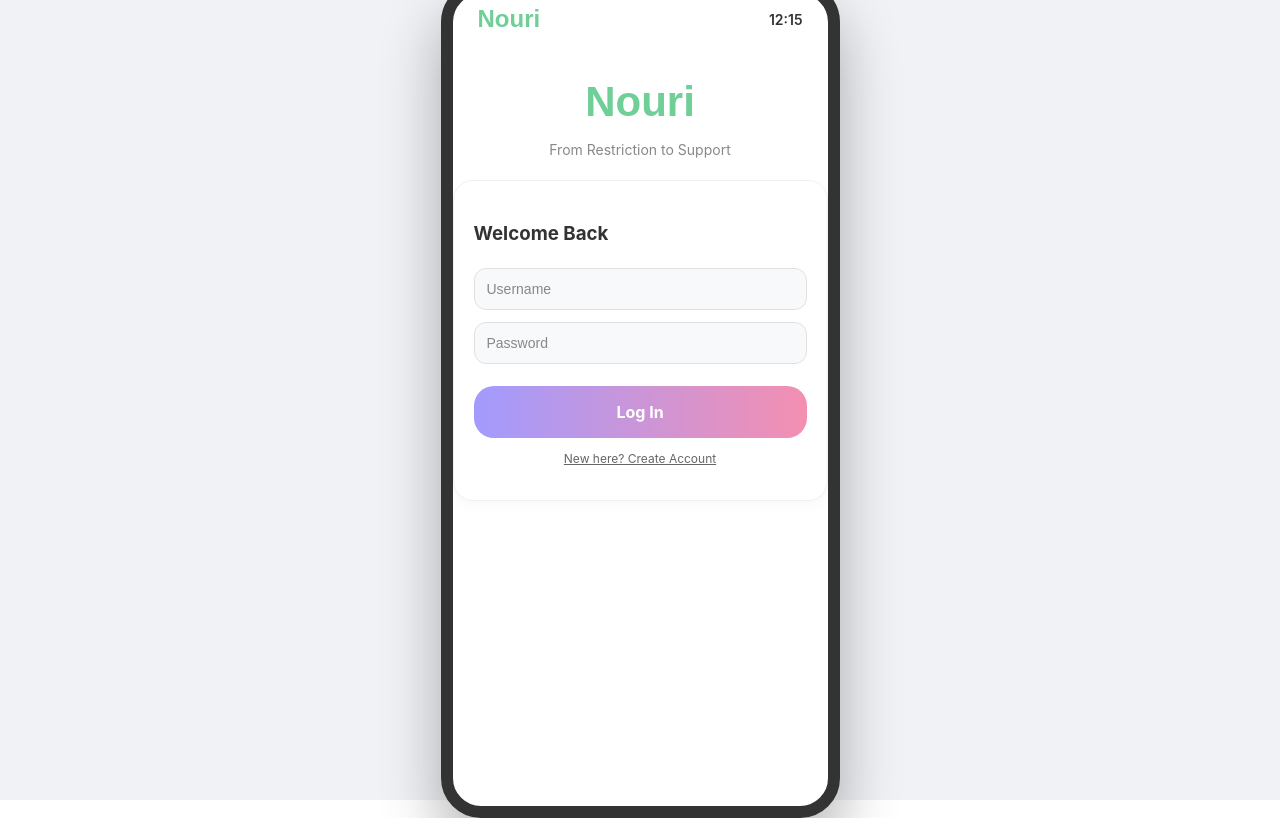
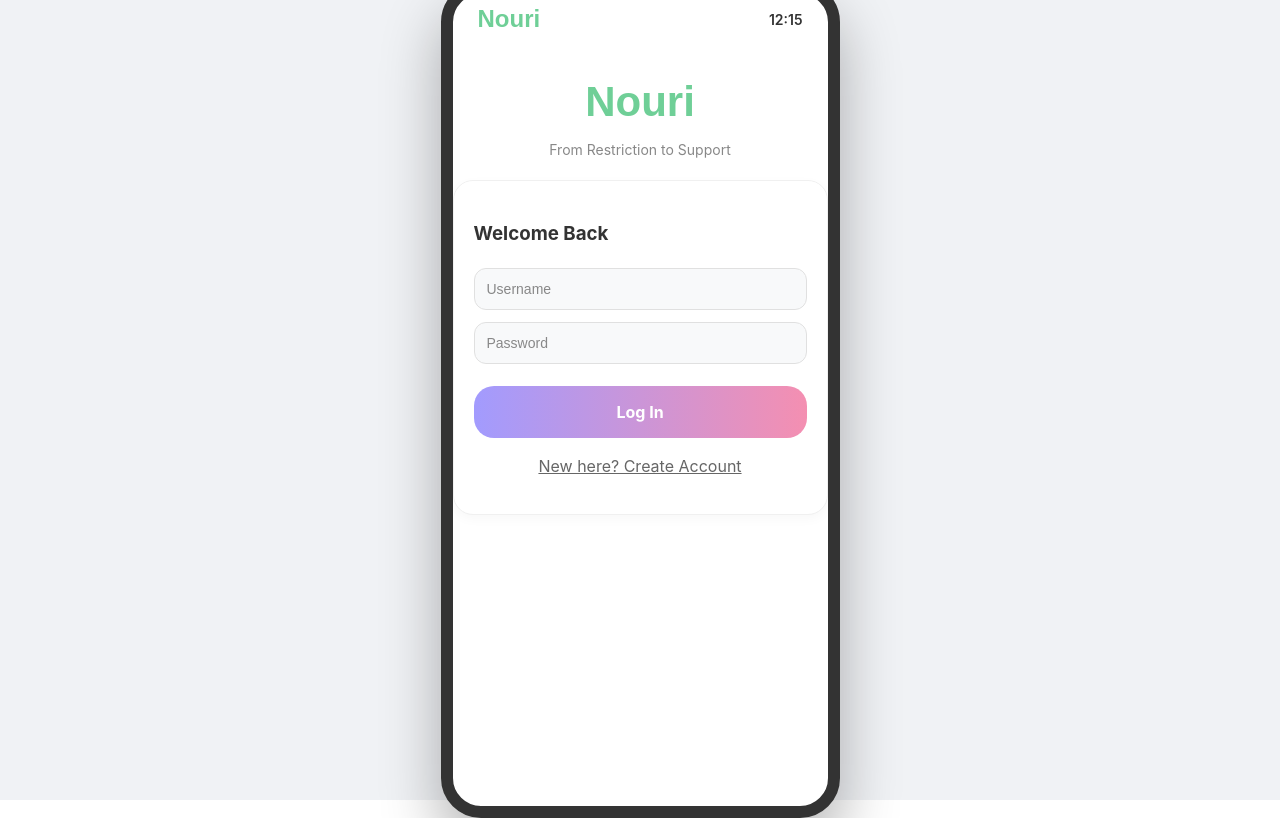
Before and after one commit to EdanW/ecommerceProj, a React app in the folder frontend/: page / in a window 1280 px wide. Built offline with nearby package versions, Linux system fonts and the light colour scheme; the HTML template or start-up script is replaced by a standard one.

Commit message:
More readable baby size

```diff
--- a/frontend/src/App.css
+++ b/frontend/src/App.css
@@ -93,7 +93,7 @@ textarea::placeholder {
 /* Button & Text Styles from before... */
 .crave-btn { width: 100%; padding: 16px; background: linear-gradient(90deg, #A29BFE, #F48FB1); border: none; border-radius: 20px; color: white; font-weight: bold; cursor: pointer; }
 .back-btn { background: none; border: none; font-size: 16px; color: #888; cursor: pointer; margin-bottom: 10px; display: flex; align-items: center; gap: 5px;}
-.tiny-text { font-size: 12px; color: #888; }
+.tiny-text { font-size: 16px; color: #333; }
 .logo-text { font-family: sans-serif; color: #6FCF97; font-weight: 900; }
 .status-badge { padding: 8px; border-radius: 8px; font-size: 12px; text-align: center; }
 .status-badge.green { background: #E8F5E9; color: #2E7D32; }
```
